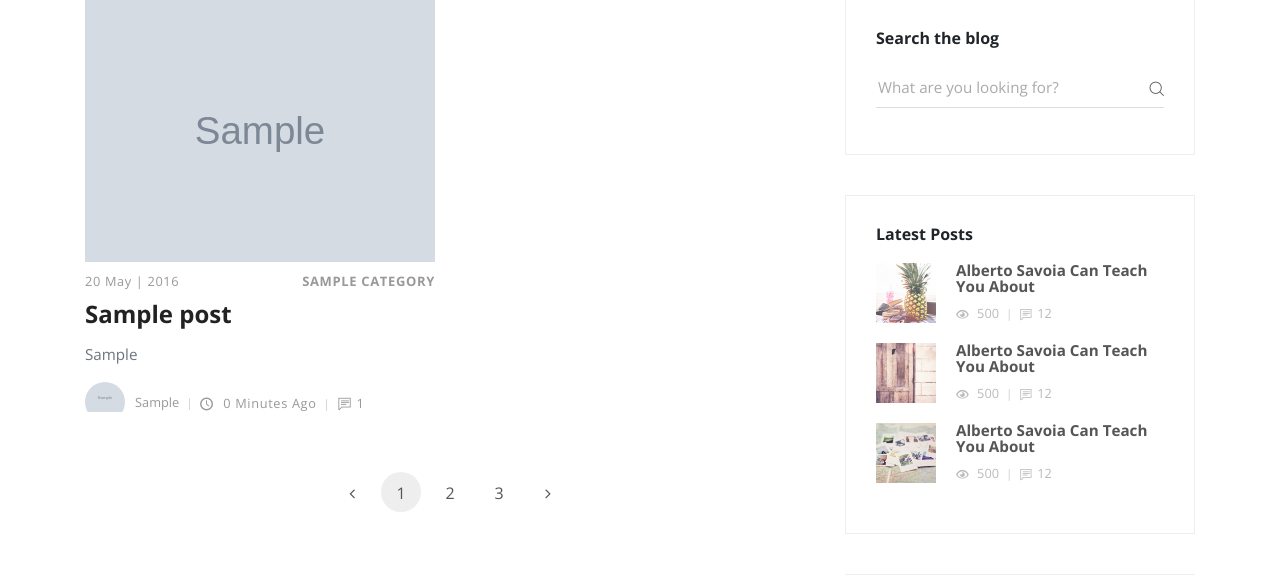
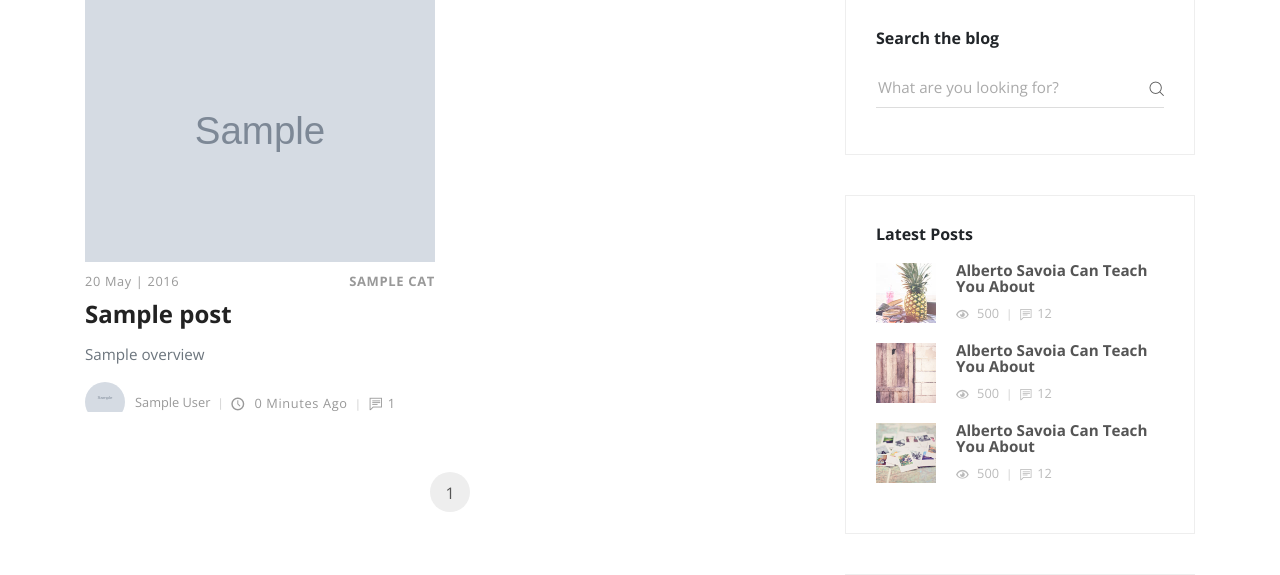
Before and after one commit to ElimuStuart/create-any-blog-with-django, a Django app: template templates/blog.html in a window 1280 px wide. Shown: the part 132-707 px from the top of the page. Run offline with Django 3.2, Linux system fonts and the light colour scheme; tables that the repository leaves empty hold one stand-in row (values such as "Sample post"); the template is opened without the code that fills it: values that come from a table or form of the project are taken from there, most other values are stand-ins (such as "Sample title", 1, 10 or a date in 2020); grey boxes marked "Sample" are stand-in pictures; some libraries are stand-ins or nearby versions.

Commit message:
worked on the pagination on the blog page

```diff
--- a/templates/blog.html
+++ b/templates/blog.html
@@ -12,7 +12,7 @@
           <div class="container">
             <div class="row">
               <!-- post -->
-              {% for post in post_list %}
+              {% for post in queryset %}
               <div class="post col-xl-6">
                 <div class="post-thumbnail"><a href="post.html"><img src="{{ post.thumbnail.url }}" alt="..." class="img-fluid"></a></div>
                 <div class="post-details">
@@ -39,11 +39,13 @@
             <!-- Pagination -->
             <nav aria-label="Page navigation example">
               <ul class="pagination pagination-template d-flex justify-content-center">
-                <li class="page-item"><a href="#" class="page-link"> <i class="fa fa-angle-left"></i></a></li>
-                <li class="page-item"><a href="#" class="page-link active">1</a></li>
-                <li class="page-item"><a href="#" class="page-link">2</a></li>
-                <li class="page-item"><a href="#" class="page-link">3</a></li>
-                <li class="page-item"><a href="#" class="page-link"> <i class="fa fa-angle-right"></i></a></li>
+                {% if queryset.has_previous %}
+                <li class="page-item"><a href="?{{ page_request_var }}={{ queryset.previous_page_number }}" class="page-link"> <i class="fa fa-angle-left"></i></a></li>
+                {% endif %}
+                <li class="page-item"><a href="#" class="page-link active">{{ queryset.number }}</a></li>
+                {% if queryset.has_next %}
+                <li class="page-item"><a href="?{{ page_request_var }}={{ queryset.next_page_number }}" class="page-link"> <i class="fa fa-angle-right"></i></a></li>
+                {% endif %}
               </ul>
             </nav>
           </div>
```
Also changed, not shown: posts/views.py (+16 -1 lines).
